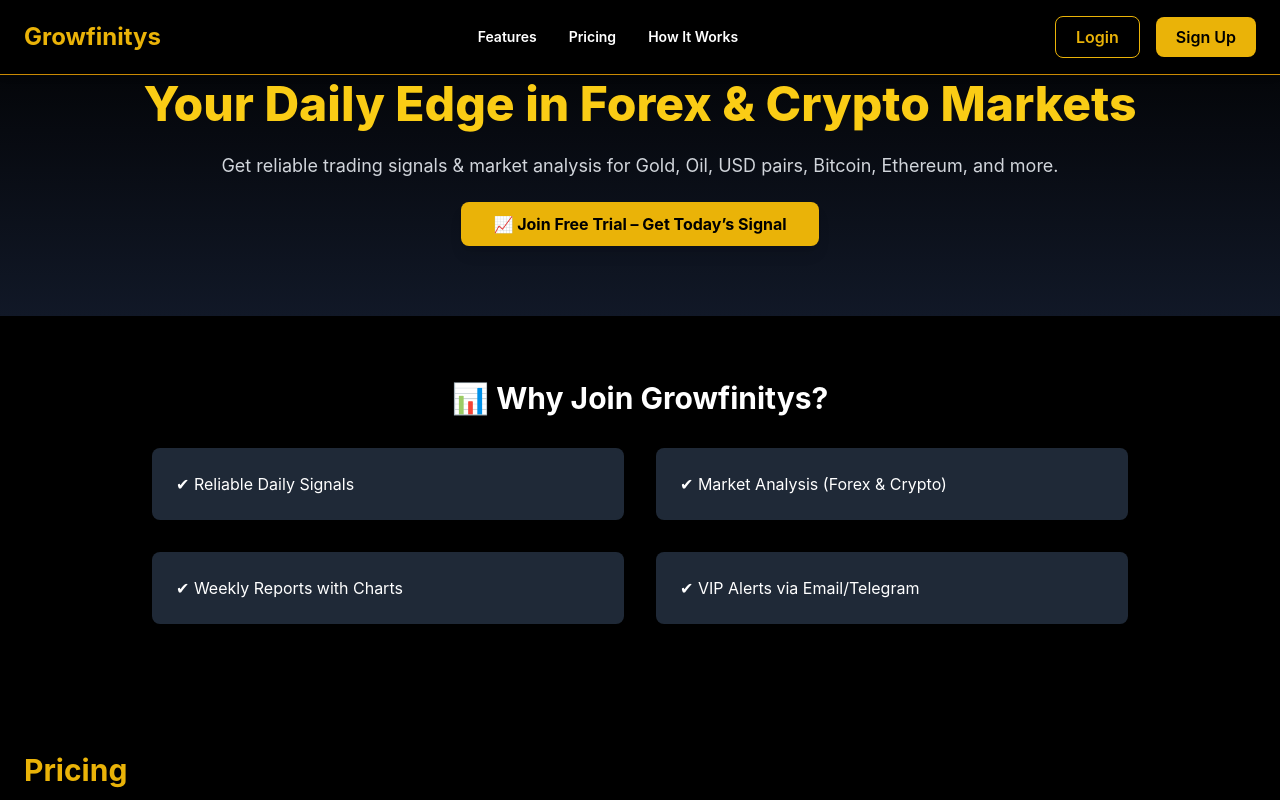
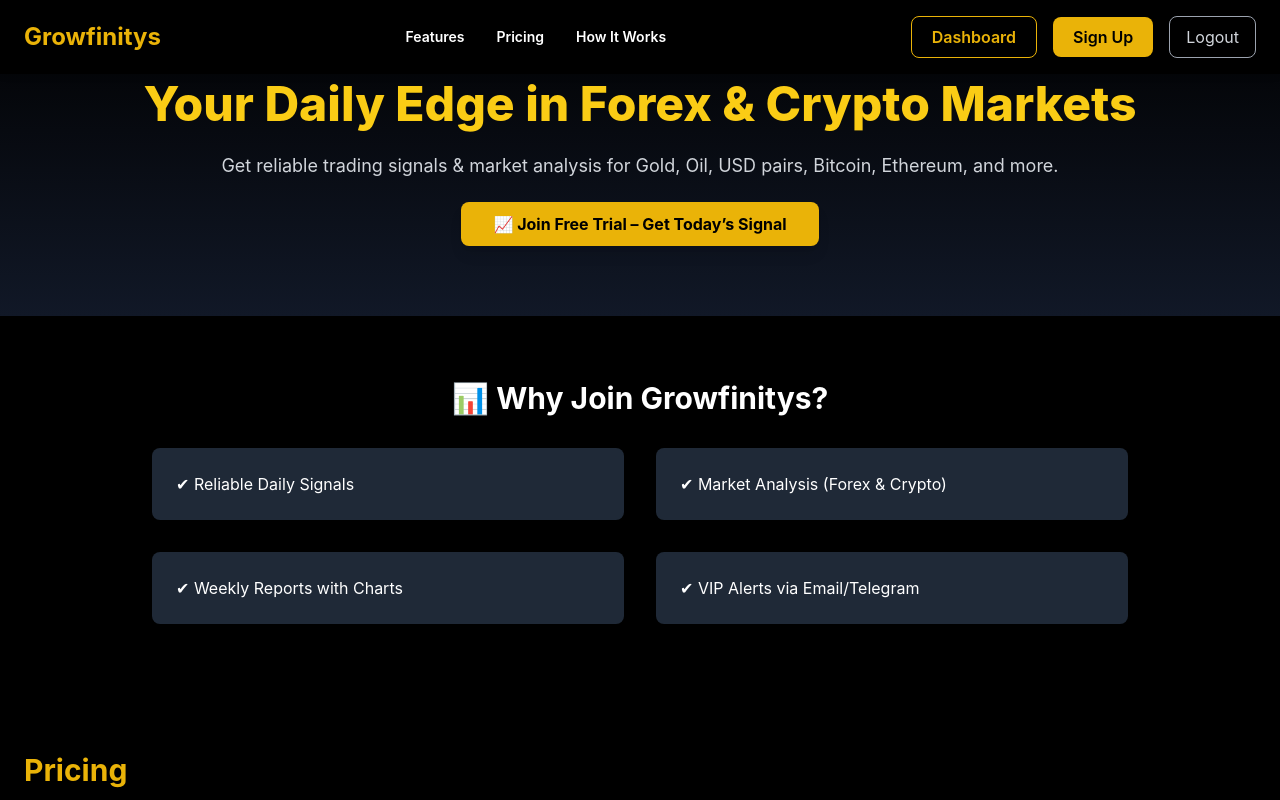
Before and after one commit to mhdkharoub-rgb/growfinitys, a Next.js app: page / in a window 1280 px wide. Shown: the top 800 px of the page. Built offline with nearby package versions, Linux system fonts and the light colour scheme.

Commit message:
Update Navbar.js

```diff
--- a/components/Navbar.js
+++ b/components/Navbar.js
@@ -1,40 +1,18 @@
 // components/Navbar.js
 import Link from "next/link"
 import { useRouter } from "next/router"
-import { useEffect, useState } from "react"
 import { supabase } from "../lib/supabase"
 
 export default function Navbar() {
   const router = useRouter()
-  const [user, setUser] = useState(null)
 
-  // Fetch Supabase user session on mount
-  useEffect(() => {
-    const getUser = async () => {
-      const { data } = await supabase.auth.getUser()
-      if (data?.user) setUser(data.user)
-    }
-    getUser()
-
-    // Subscribe to login/logout changes
-    const { data: listener } = supabase.auth.onAuthStateChange((_, session) => {
-      setUser(session?.user || null)
-    })
-
-    return () => {
-      listener?.subscription.unsubscribe()
-    }
-  }, [])
-
-  // Handle logout
-  const handleLogout = async () => {
+  async function handleLogout() {
     await supabase.auth.signOut()
-    setUser(null)
     router.push("/login")
   }
 
   return (
-    <nav className="bg-black text-white fixed top-0 left-0 w-full z-50 shadow-md border-b border-yellow-600">
+    <nav className="bg-black text-white fixed top-0 left-0 w-full z-50 shadow-md">
       <div className="max-w-7xl mx-auto px-6 py-4 flex justify-between items-center">
         {/* Logo */}
         <Link href="/" className="text-2xl font-bold text-yellow-500">
@@ -50,9 +28,7 @@ export default function Navbar() {
 
         {/* Buttons Section */}
         <div className="flex items-center space-x-4">
-          {user ? (
-            <>
-              {/* Dashboard */}
+          {/* Dashboard Button */}
           <Link
             href="/dashboard"
             className="border border-yellow-500 text-yellow-500 font-semibold py-2 px-5 rounded-lg hover:bg-yellow-500 hover:text-black transition"
@@ -60,35 +36,21 @@ export default function Navbar() {
             Dashboard
           </Link>
 
-              {/* Logout */}
+          {/* Sign Up Button (your own route) */}
+          <Link
+            href="/signup"
+            className="bg-yellow-500 text-black font-semibold py-2 px-5 rounded-lg hover:bg-yellow-400 transition"
+          >
+            Sign Up
+          </Link>
+
+          {/* Logout Button */}
           <button
             onClick={handleLogout}
-                className="bg-yellow-500 text-black font-semibold py-2 px-5 rounded-lg hover:bg-yellow-400 transition"
+            className="border border-gray-400 text-gray-300 py-2 px-4 rounded-lg hover:bg-gray-700 transition"
           >
             Logout
           </button>
-            </>
-          ) : (
-            <>
-              {/* Login */}
-              <Link
-                href="/login"
-                className="border border-yellow-500 text-yellow-500 font-semibold py-2 px-5 rounded-lg hover:bg-yellow-500 hover:text-black transition"
-              >
-                Login
-              </Link>
-
-              {/* Sign Up */}
-              <a
-                href="https://nas.io/growfinitys"
-                target="_blank"
-                rel="noreferrer"
-                className="bg-yellow-500 text-black font-semibold py-2 px-5 rounded-lg hover:bg-yellow-400 transition"
-              >
-                Sign Up
-              </a>
-            </>
-          )}
         </div>
       </div>
     </nav>
```
Lines whose indentation alone changed are shown as unchanged.
